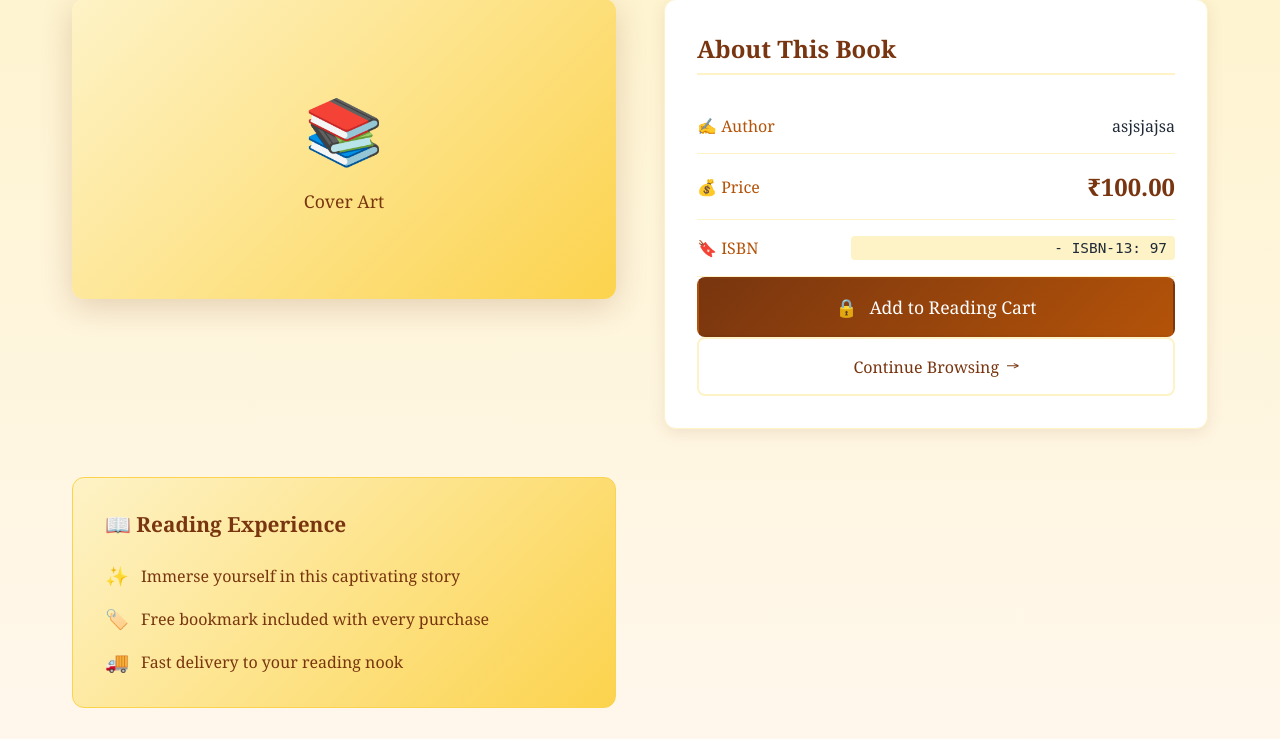
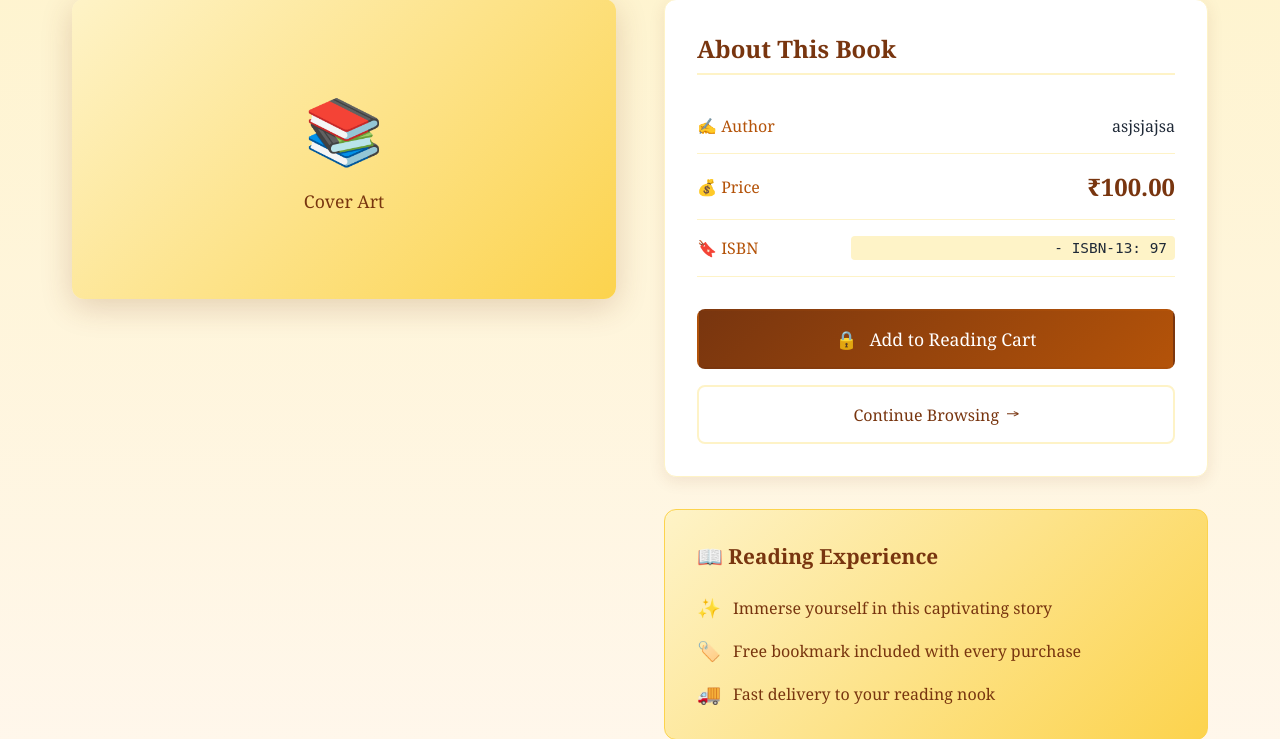
Before and after one commit to JayChaudhari01/online_bookstore, a Django app: page /books/1/ in a window 1280 px wide. Shown: the part 242-981 px from the top of the page. Run offline with Django 5.2, Linux system fonts and the light colour scheme; data comes from the database, SQL or seed files in the repository.

Commit message:
changes in bokk_detail

```diff
--- a/templates/store/book_detail.html
+++ b/templates/store/book_detail.html
@@ -53,7 +53,8 @@
                 </div>
 
                 <!-- Action Buttons -->
-    {% if user.is_authenticated %}
+                 <div class="action-buttons">
+                 {% if user.is_authenticated %}
              <a href="{% url 'add_to_cart' book.id %}" class="add-cart-btn">
              <span class="cart-icon">🛒</span>
              <span>Add to Reading Cart</span>
```
